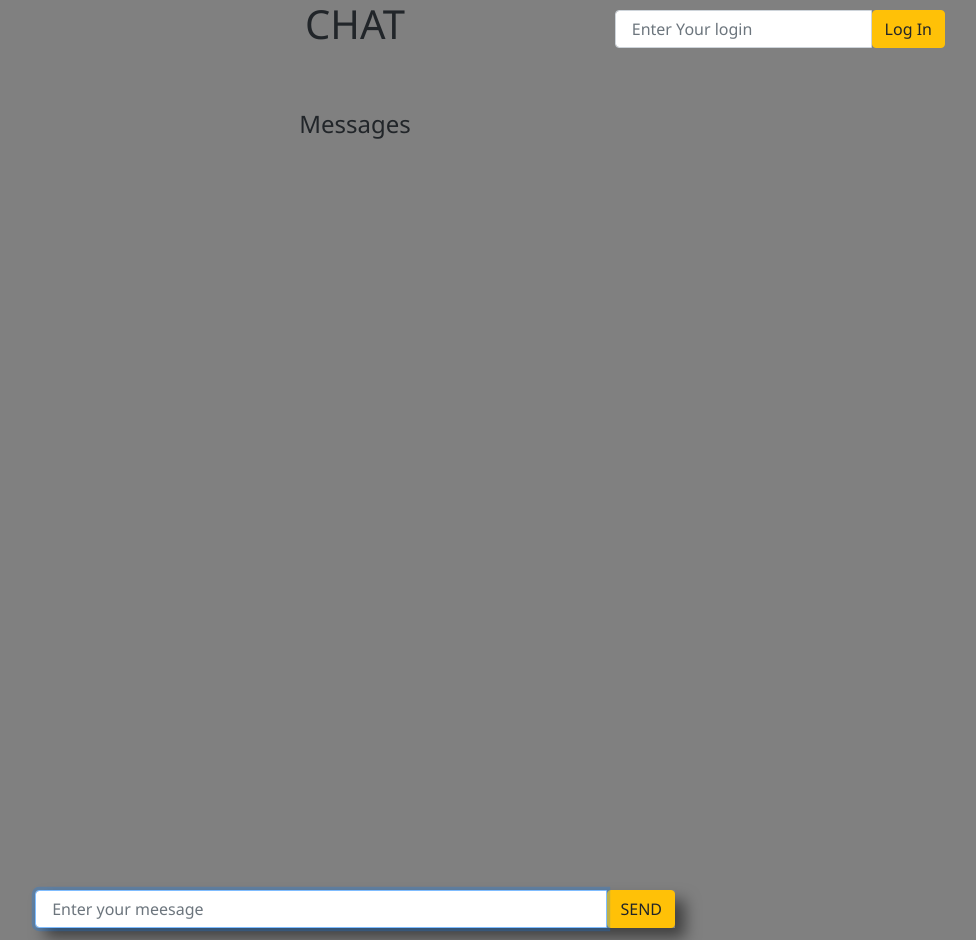
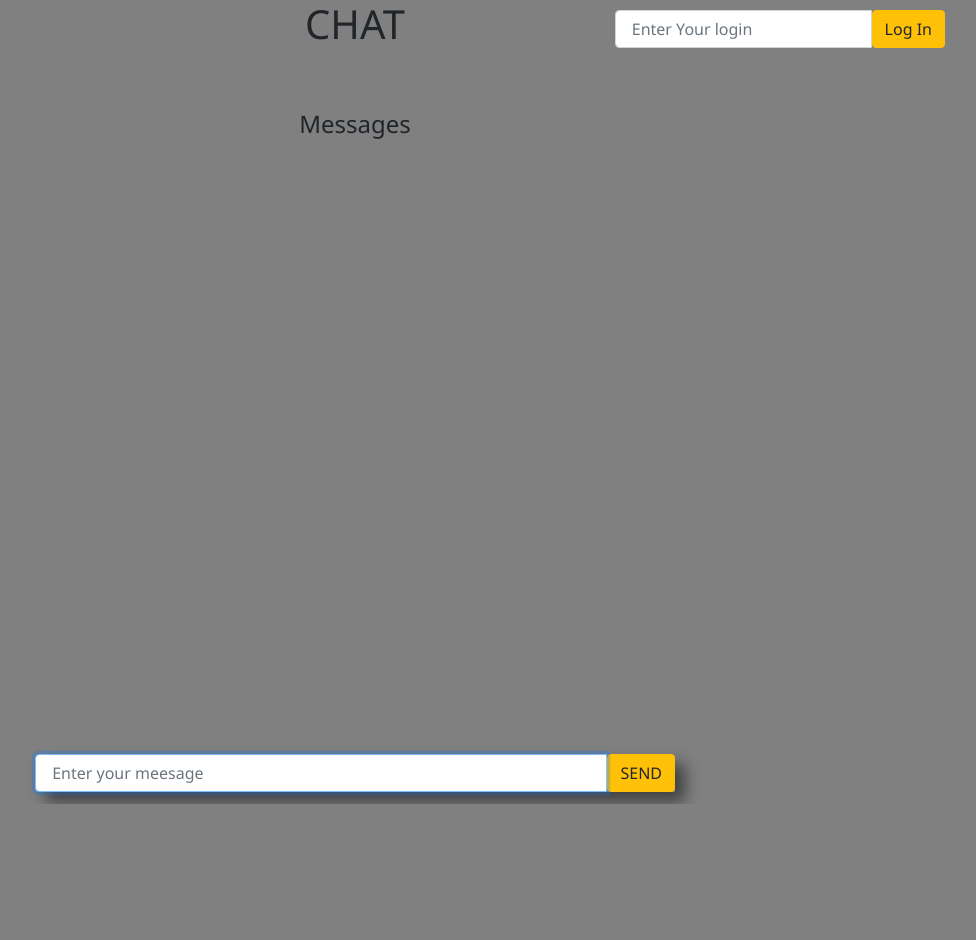
Before and after one commit to mAliaxandr/exit-i-view, a React (Create React App) app: page / in a window 1280 px wide. Shown: the whole page, without its empty margins (285-1261 px from the left). After the commit the page ends 804 px from the top, so only its background shows below. Built offline with nearby package versions, Linux system fonts and the light colour scheme; no server answers.

Commit message:
refactor: chenge css

```diff
--- a/src/App.css
+++ b/src/App.css
@@ -16,7 +16,7 @@ body {
 }
 
 .messages-wrapper {
-  height: 100vh;
+  height: 83vh;
   margin-top:90px;
   overflow: auto;
   scroll-behavior: smooth ;
```
